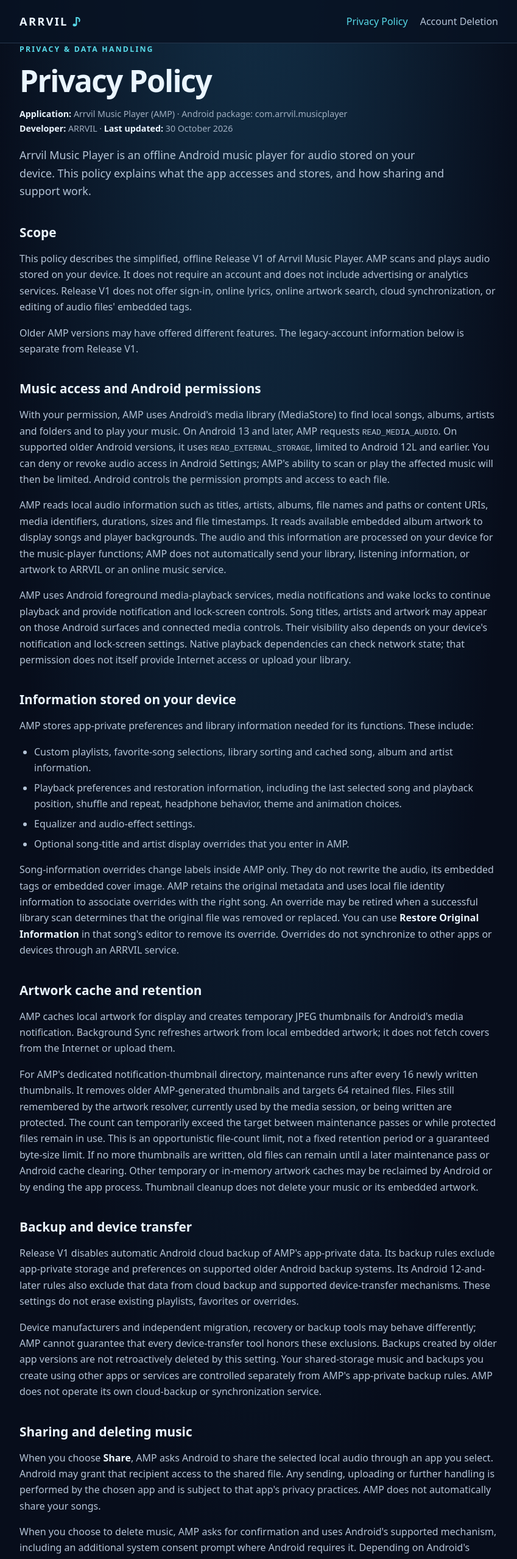
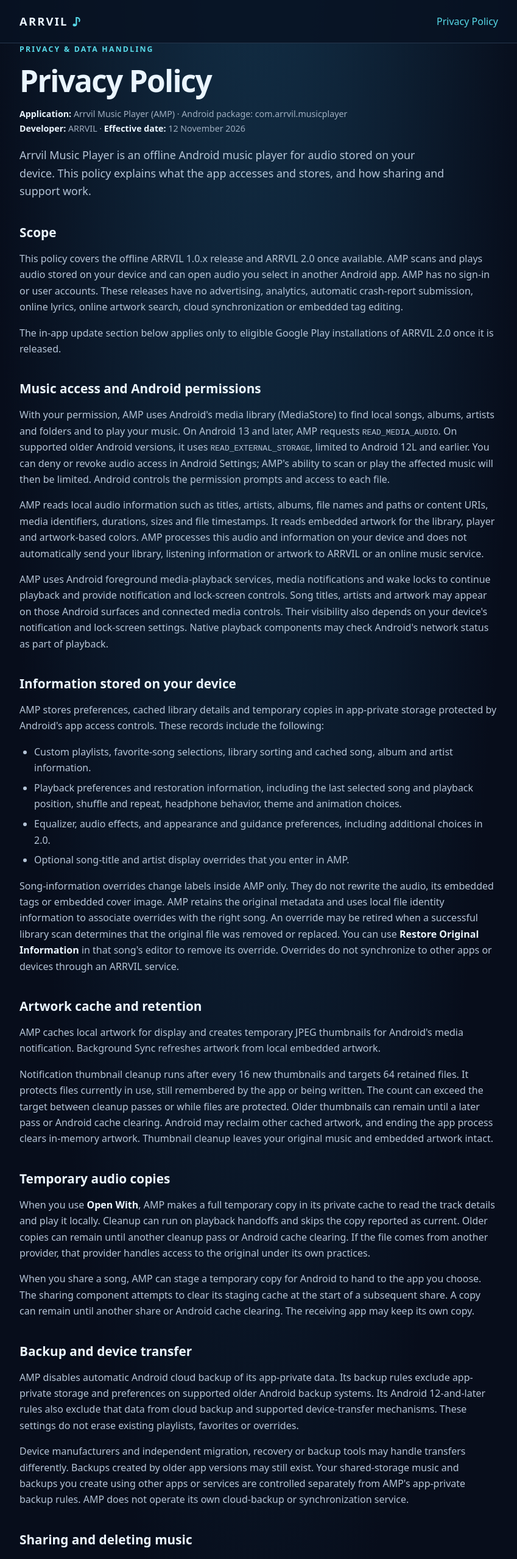
Before and after one commit to arrvilsupport/arrvil-legal, a plain HTML site: page privacy.html in a window 1280 px wide. Shown: the top 2557 px of the page at 61% size, without its empty margins (215-1064 px from the left). Drawn offline with Linux system fonts and the light colour scheme.

Commit message:
Publish approved ARRVIL privacy policy and homepage

```diff
--- a/privacy.html
+++ b/privacy.html
@@ -9,49 +9,55 @@
   <link rel="stylesheet" href="styles.css">
 </head>
 <body>
-<header><div class="shell"><a class="brand" href="index.html">ARRVIL <span>♪</span></a><nav aria-label="Main navigation"><a href="privacy.html" aria-current="page">Privacy Policy</a><a href="account-deletion.html">Account Deletion</a></nav></div></header>
+<header><div class="shell"><a class="brand" href="index.html">ARRVIL <span>♪</span></a><nav aria-label="Main navigation"><a href="privacy.html" aria-current="page">Privacy Policy</a></nav></div></header>
 <main class="shell">
   <p class="eyebrow">Privacy &amp; data handling</p>
   <h1>Privacy Policy</h1>
-  <p class="meta"><strong>Application:</strong> Arrvil Music Player (AMP) · Android package: com.arrvil.musicplayer<br><strong>Developer:</strong> ARRVIL · <strong>Last updated:</strong> 30 October 2026</p>
+  <p class="meta"><strong>Application:</strong> Arrvil Music Player (AMP) · Android package: com.arrvil.musicplayer<br><strong>Developer:</strong> ARRVIL · <strong>Effective date:</strong> 12 November 2026</p>
   <p class="lead">Arrvil Music Player is an offline Android music player for audio stored on your device. This policy explains what the app accesses and stores, and how sharing and support work.</p>
 <h2>Scope</h2>
-<p>This policy describes the simplified, offline Release V1 of Arrvil Music Player. AMP scans and plays audio stored on your device. It does not require an account and does not include advertising or analytics services. Release V1 does not offer sign-in, online lyrics, online artwork search, cloud synchronization, or editing of audio files' embedded tags.</p>
-<p>Older AMP versions may have offered different features. The legacy-account information below is separate from Release V1.</p>
+<p>This policy covers the offline ARRVIL 1.0.x release and ARRVIL 2.0 once available. AMP scans and plays audio stored on your device and can open audio you select in another Android app. AMP has no sign-in or user accounts. These releases have no advertising, analytics, automatic crash-report submission, online lyrics, online artwork search, cloud synchronization or embedded tag editing.</p>
+<p>The in-app update section below applies only to eligible Google Play installations of ARRVIL 2.0 once it is released.</p>
 <h2>Music access and Android permissions</h2>
 <p>With your permission, AMP uses Android's media library (MediaStore) to find local songs, albums, artists and folders and to play your music. On Android 13 and later, AMP requests <code>READ_MEDIA_AUDIO</code>. On supported older Android versions, it uses <code>READ_EXTERNAL_STORAGE</code>, limited to Android 12L and earlier. You can deny or revoke audio access in Android Settings; AMP's ability to scan or play the affected music will then be limited. Android controls the permission prompts and access to each file.</p>
-<p>AMP reads local audio information such as titles, artists, albums, file names and paths or content URIs, media identifiers, durations, sizes and file timestamps. It reads available embedded album artwork to display songs and player backgrounds. The audio and this information are processed on your device for the music-player functions; AMP does not automatically send your library, listening information, or artwork to ARRVIL or an online music service.</p>
-<p>AMP uses Android foreground media-playback services, media notifications and wake locks to continue playback and provide notification and lock-screen controls. Song titles, artists and artwork may appear on those Android surfaces and connected media controls. Their visibility also depends on your device's notification and lock-screen settings. Native playback dependencies can check network state; that permission does not itself provide Internet access or upload your library.</p>
+<p>AMP reads local audio information such as titles, artists, albums, file names and paths or content URIs, media identifiers, durations, sizes and file timestamps. It reads embedded artwork for the library, player and artwork-based colors. AMP processes this audio and information on your device and does not automatically send your library, listening information or artwork to ARRVIL or an online music service.</p>
+<p>AMP uses Android foreground media-playback services, media notifications and wake locks to continue playback and provide notification and lock-screen controls. Song titles, artists and artwork may appear on those Android surfaces and connected media controls. Their visibility also depends on your device's notification and lock-screen settings. Native playback components may check Android's network status as part of playback.</p>
 <h2>Information stored on your device</h2>
-<p>AMP stores app-private preferences and library information needed for its functions. These include:</p>
+<p>AMP stores preferences, cached library details and temporary copies in app-private storage protected by Android's app access controls. These records include the following:</p>
 <ul>
 <li>Custom playlists, favorite-song selections, library sorting and cached song, album and artist information.</li>
 <li>Playback preferences and restoration information, including the last selected song and playback position, shuffle and repeat, headphone behavior, theme and animation choices.</li>
-<li>Equalizer and audio-effect settings.</li>
+<li>Equalizer, audio effects, and appearance and guidance preferences, including additional choices in 2.0.</li>
 <li>Optional song-title and artist display overrides that you enter in AMP.</li>
 </ul>
 <p>Song-information overrides change labels inside AMP only. They do not rewrite the audio, its embedded tags or embedded cover image. AMP retains the original metadata and uses local file identity information to associate overrides with the right song. An override may be retired when a successful library scan determines that the original file was removed or replaced. You can use <strong>Restore Original Information</strong> in that song's editor to remove its override. Overrides do not synchronize to other apps or devices through an ARRVIL service.</p>
 <h2>Artwork cache and retention</h2>
-<p>AMP caches local artwork for display and creates temporary JPEG thumbnails for Android's media notification. Background Sync refreshes artwork from local embedded artwork; it does not fetch covers from the Internet or upload them.</p>
-<p>For AMP's dedicated notification-thumbnail directory, maintenance runs after every 16 newly written thumbnails. It removes older AMP-generated thumbnails and targets 64 retained files. Files still remembered by the artwork resolver, currently used by the media session, or being written are protected. The count can temporarily exceed the target between maintenance passes or while protected files remain in use. This is an opportunistic file-count limit, not a fixed retention period or a guaranteed byte-size limit. If no more thumbnails are written, old files can remain until a later maintenance pass or Android cache clearing. Other temporary or in-memory artwork caches may be reclaimed by Android or by ending the app process. Thumbnail cleanup does not delete your music or its embedded artwork.</p>
+<p>AMP caches local artwork for display and creates temporary JPEG thumbnails for Android's media notification. Background Sync refreshes artwork from local embedded artwork.</p>
+<p>Notification thumbnail cleanup runs after every 16 new thumbnails and targets 64 retained files. It protects files currently in use, still remembered by the app or being written. The count can exceed the target between cleanup passes or while files are protected. Older thumbnails can remain until a later pass or Android cache clearing. Android may reclaim other cached artwork, and ending the app process clears in-memory artwork. Thumbnail cleanup leaves your original music and embedded artwork intact.</p>
+<h2>Temporary audio copies</h2>
+<p>When you use <strong>Open With</strong>, AMP makes a full temporary copy in its private cache to read the track details and play it locally. Cleanup can run on playback handoffs and skips the copy reported as current. Older copies can remain until another cleanup pass or Android cache clearing. If the file comes from another provider, that provider handles access to the original under its own practices.</p>
+<p>When you share a song, AMP can stage a temporary copy for Android to hand to the app you choose. The sharing component attempts to clear its staging cache at the start of a subsequent share. A copy can remain until another share or Android cache clearing. The receiving app may keep its own copy.</p>
 <h2>Backup and device transfer</h2>
-<p>Release V1 disables automatic Android cloud backup of AMP's app-private data. Its backup rules exclude app-private storage and preferences on supported older Android backup systems. Its Android 12-and-later rules also exclude that data from cloud backup and supported device-transfer mechanisms. These settings do not erase existing playlists, favorites or overrides.</p>
-<p>Device manufacturers and independent migration, recovery or backup tools may behave differently; AMP cannot guarantee that every device-transfer tool honors these exclusions. Backups created by older app versions are not retroactively deleted by this setting. Your shared-storage music and backups you create using other apps or services are controlled separately from AMP's app-private backup rules. AMP does not operate its own cloud-backup or synchronization service.</p>
+<p>AMP disables automatic Android cloud backup of its app-private data. Its backup rules exclude app-private storage and preferences on supported older Android backup systems. Its Android 12-and-later rules also exclude that data from cloud backup and supported device-transfer mechanisms. These settings do not erase existing playlists, favorites or overrides.</p>
+<p>Device manufacturers and independent migration, recovery or backup tools may handle transfers differently. Backups created by older app versions may still exist. Your shared-storage music and backups you create using other apps or services are controlled separately from AMP's app-private backup rules. AMP does not operate its own cloud-backup or synchronization service.</p>
 <h2>Sharing and deleting music</h2>
-<p>When you choose <strong>Share</strong>, AMP asks Android to share the selected local audio through an app you select. Android may grant that recipient access to the shared file. Any sending, uploading or further handling is performed by the chosen app and is subject to that app's privacy practices. AMP does not automatically share your songs.</p>
+<p>When you choose <strong>Share</strong>, AMP passes the selected audio and its displayed title and artist to Android's chooser. If the file is unavailable, the share may contain only the title and artist. Android can grant the receiving app access to the shared file. That app handles any sending, uploading or further use under its own privacy practices.</p>
 <p>When you choose to delete music, AMP asks for confirmation and uses Android's supported mechanism, including an additional system consent prompt where Android requires it. Depending on Android's available capabilities, the action moves the actual file to Android's Trash or permanently deletes it; the confirmation identifies which action applies. Trash retention and restoration are controlled by Android. Permanent deletion cannot be undone through AMP. The action also removes the song from AMP's playlists, favorites and queue and can affect other music apps. Denying or cancelling the request does not authorize deletion. Removing a song from a playlist or favorites does not itself delete the audio file.</p>
 <h2>External links and support</h2>
-<p>The <strong>Privacy Policy</strong> entry in Settings opens the public policy in an external browser or another Android-selected handler. <strong>Contact Support</strong> opens your email app addressed to <a href="mailto:arrvil.support@gmail.com">arrvil.support@gmail.com</a>; you decide whether to send a message and what to include. AMP does not send a support message or attach your library automatically.</p>
+<p>The <strong>Privacy Policy</strong> entry in Settings opens the public HTTPS policy in an external browser or another Android-selected handler. <strong>Contact Support</strong> opens your email app addressed to <a href="mailto:arrvil.support@gmail.com">arrvil.support@gmail.com</a>. You decide whether to send a message and what to include. AMP does not send a support message or attach your library automatically.</p>
 <p>The policy website is hosted on GitHub Pages. When you open an external page or use an email service, that provider may process ordinary connection information or the message under its own practices. Those interactions take place outside AMP's local playback. Avoid including private music files or sensitive information in support messages unless you intend to share them.</p>
-<p>If you contact ARRVIL, ARRVIL receives your email address, message and any attachments you choose to send. Support correspondence is used to answer and investigate your request and retained as needed to handle it, follow up and meet applicable recordkeeping obligations. You may contact the same address to ask about removal of support correspondence. AMP has no automatic analytics or crash-report submission feature; diagnostics you choose to send become part of your support correspondence.</p>
+<p>If you contact ARRVIL support, we receive your email address, message, and any attachments you choose to send. We use this information to respond to and investigate your request.</p>
+<p>Support correspondence is stored in our Gmail inbox until manually deleted. We do not currently use an automatic deletion schedule for support emails.</p>
+<p>You can contact <a href="mailto:arrvil.support@gmail.com">arrvil.support@gmail.com</a> to request deletion of your support correspondence. We will review such requests, taking into account any applicable recordkeeping obligations.</p>
+<h2>Google Play in-app updates in ARRVIL 2.0</h2>
+<p>On eligible Google Play installations of ARRVIL 2.0, AMP may check for updates when the app is in the foreground. You can also choose <strong>Check for Updates</strong> in Settings. On your device, AMP saves the last check time, a reminder for the update version you dismiss before download and a flag to check for an unfinished update when you return. You choose whether to download an offered update and when to install it. Google Play handles the download and installation. Your usual Google Play update settings apply separately.</p>
+<p>AMP calls Google's Play in-app update API. Google Play may process device metadata, the installed app version and information about installed modules or asset packs to determine update availability and size. Google says it encrypts this information, deletes it after a set retention period and does not transfer it to third parties. AMP's update requests do not include your local songs, library metadata, playlists, Favorites, album art or listening history. <a href="https://developer.android.com/guide/playcore/in-app-updates#data-safety">Google Play SDK Data safety information</a>.</p>
 <h2>Your controls, retention and app removal</h2>
 <p>Local playlists, preferences, cached library information and overrides generally remain until changed or removed by the relevant app function, Android storage clearing, app removal, or applicable library reconciliation. Cache retention works as described above; Android can also reclaim temporary files sooner.</p>
 <p>You can revoke audio access or clear AMP's cache or app storage through Android Settings. Clearing cache removes temporary data without intentionally clearing saved playlists or overrides; clearing <strong>app storage/data</strong> removes AMP's local saved state. Uninstalling AMP removes its app-private state under Android's normal behavior. Clearing AMP storage or uninstalling it does not instruct AMP to delete your shared-storage music. Music is deleted only through an authorized deletion operation or another app/device action. Device-transfer tools or previously created external backups can retain independent copies beyond AMP's control.</p>
-<h2>Legacy accounts from earlier AMP versions</h2>
-<p>Release V1 has no accounts or account-deletion screen. If you used an account in an earlier full-featured AMP version, ARRVIL's <a href="https://arrvilsupport.github.io/arrvil-legal/account-deletion.html">legacy account-deletion request page</a> remains separate from Release V1. Contact <a href="mailto:arrvil.support@gmail.com">arrvil.support@gmail.com</a> for assistance with a legacy request. Installing or using Release V1 does not itself delete a legacy account. For details of earlier account-enabled AMP versions, see the <a href="privacy-legacy.html">archived privacy policy</a>.</p>
 <h2>Changes and contact</h2>
 <p>ARRVIL may update this policy when the app or its data practices change and will identify the effective revision on the public policy page. For questions about AMP's privacy practices or this policy, contact <a href="mailto:arrvil.support@gmail.com">arrvil.support@gmail.com</a>.</p>
 
 </main>
-<footer><div class="shell">© 2026 ARRVIL · <a href="index.html">Home</a> · <a href="account-deletion.html">Legacy Account Deletion</a></div></footer>
+<footer><div class="shell">© 2026 ARRVIL · <a href="index.html">Home</a></div></footer>
 </body></html>
```
Also changed, not shown: index.html (+2 -2 lines).
